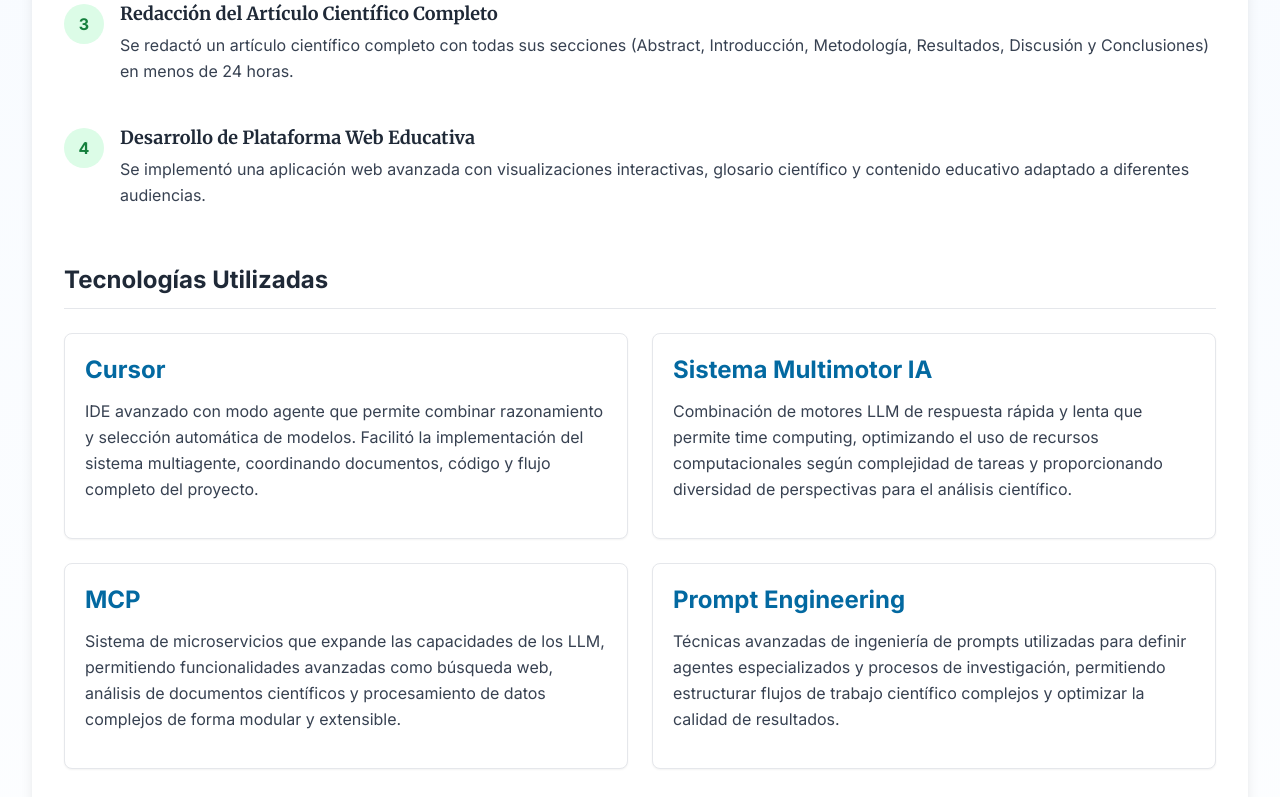
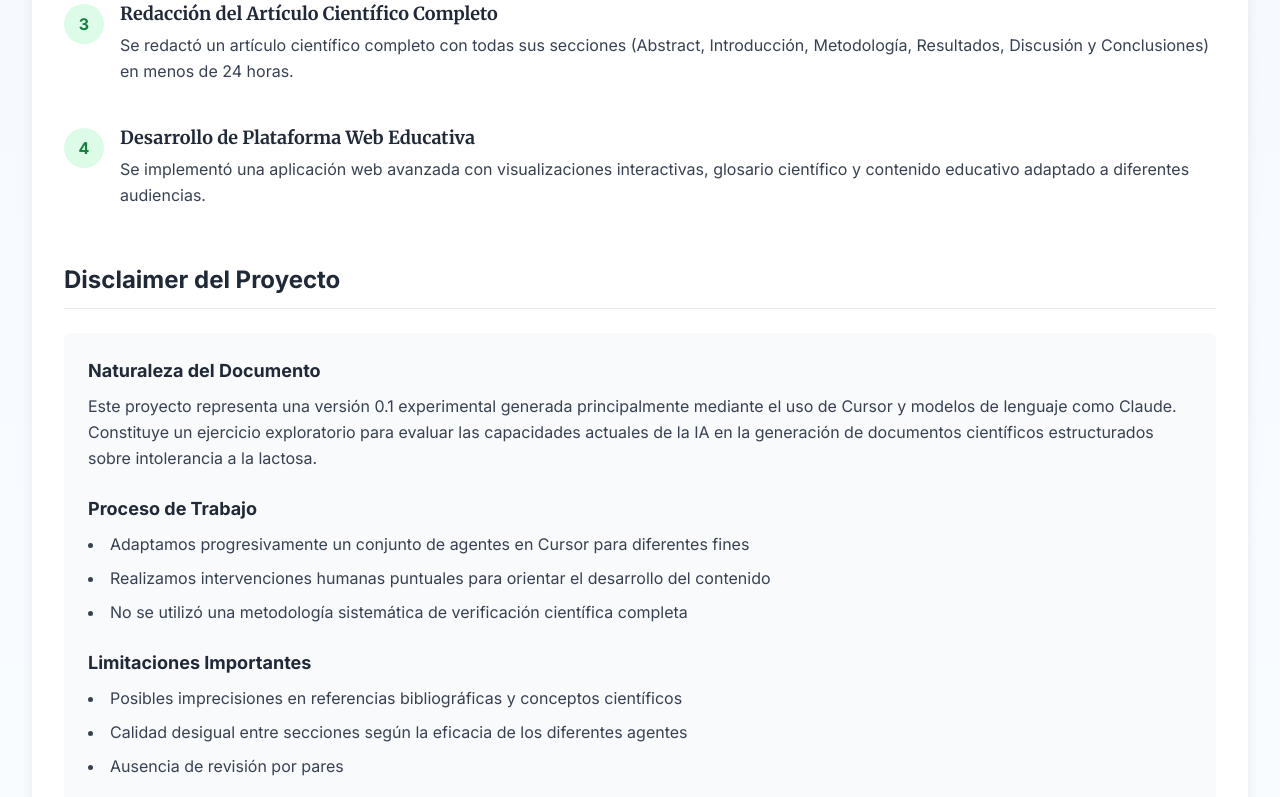
Before and after one commit to joellopezber/Lactose_Paper, a Next.js app: page /recursos in a window 1280 px wide. Shown: the part 2000-2797 px from the top of the page. Built offline with nearby package versions, Linux system fonts and the light colour scheme.

Commit message:
feat: añadir disclaimer del proyecto en la página de recursos

```diff
--- a/src/pages/recursos/index.tsx
+++ b/src/pages/recursos/index.tsx
@@ -17,7 +17,7 @@
         <div className="container-custom">
           <h1 className="text-4xl font-bold text-center mb-4 text-gray-800">Proyecto Desarrollado con IA</h1>
           <p className="text-xl text-center text-gray-600 max-w-3xl mx-auto mb-12">
-            Explorando el potencial de los sistemas multiagente para revolucionar la investigación científica
+            Explorando el potencial de los sistemas multiagente para la investigación científica
           </p>
 
           <div className="bg-white rounded-xl shadow-lg p-8 mb-12">
@@ -221,6 +221,69 @@
             </div>
 
             <div className="mb-10">
+              <h2 className="text-2xl font-bold mb-6 text-gray-800 border-b pb-3">Disclaimer del Proyecto</h2>
+
+              <div className="bg-gray-50 rounded-lg p-6 space-y-6">
+                <div>
+                  <h3 className="font-bold text-lg text-gray-800 mb-2">Naturaleza del Documento</h3>
+                  <p className="text-gray-700 leading-relaxed">
+                    Este proyecto representa una versión 0.1 experimental generada principalmente mediante el uso de Cursor y modelos de
+                    lenguaje como Claude. Constituye un ejercicio exploratorio para evaluar las capacidades actuales de la IA
+                    en la generación de documentos científicos estructurados sobre intolerancia a la lactosa.
+                  </p>
+                </div>
+
+                <div>
+                  <h3 className="font-bold text-lg text-gray-800 mb-2">Proceso de Trabajo</h3>
+                  <ul className="list-disc list-inside text-gray-700 leading-relaxed space-y-2">
+                    <li>Adaptamos progresivamente un conjunto de agentes en Cursor para diferentes fines</li>
+                    <li>Realizamos intervenciones humanas puntuales para orientar el desarrollo del contenido</li>
+                    <li>No se utilizó una metodología sistemática de verificación científica completa</li>
+                  </ul>
+                </div>
+
+                <div>
+                  <h3 className="font-bold text-lg text-gray-800 mb-2">Limitaciones Importantes</h3>
+                  <ul className="list-disc list-inside text-gray-700 leading-relaxed space-y-2">
+                    <li>Posibles imprecisiones en referencias bibliográficas y conceptos científicos</li>
+                    <li>Calidad desigual entre secciones según la eficacia de los diferentes agentes</li>
+                    <li>Ausencia de revisión por pares</li>
+                  </ul>
+                </div>
+
+                <div>
+                  <h3 className="font-bold text-lg text-gray-800 mb-2">Potencial de Mejora</h3>
+                  <p className="text-gray-700 leading-relaxed mb-2">
+                    Reconocemos que con herramientas complementarias y mayor intervención humana se podría:
+                  </p>
+                  <ul className="list-disc list-inside text-gray-700 leading-relaxed space-y-2">
+                    <li>Humanizar significativamente el estilo de redacción</li>
+                    <li>Verificar rigurosamente la precisión científica del contenido</li>
+                    <li>Enriquecer el análisis con perspectivas más matizadas</li>
+                    <li>Corregir inconsistencias conceptuales y metodológicas</li>
+                  </ul>
+                </div>
+
+                <div>
+                  <h3 className="font-bold text-lg text-gray-800 mb-2">Propósito y Finalidad</h3>
+                  <p className="text-gray-700 leading-relaxed">
+                    El objetivo principal de este ejercicio ha sido explorar el potencial y las limitaciones actuales de los agentes de IA en la
+                    creación de documentos científicos estructurados, no producir un artículo científico definitivo o publicable en su estado
+                    actual. Este ejercicio fue realizado con fines educativos y experimentales.
+                  </p>
+                </div>
+
+                <div>
+                  <h3 className="font-bold text-lg text-gray-800 mb-2">Declaración de Transparencia</h3>
+                  <p className="text-gray-700 leading-relaxed">
+                    No existen conflictos de interés financieros relacionados con este documento. Este ejercicio fue realizado con fines
+                    educativos y experimentales, sin financiamiento externo específico para el proyecto.
+                  </p>
+                </div>
+              </div>
+            </div>
+
+            <div className="mb-10">
               <h2 className="text-2xl font-bold mb-6 text-gray-800 border-b pb-3">Tecnologías Utilizadas</h2>
 
               <div className="grid grid-cols-1 md:grid-cols-2 gap-6">
```
